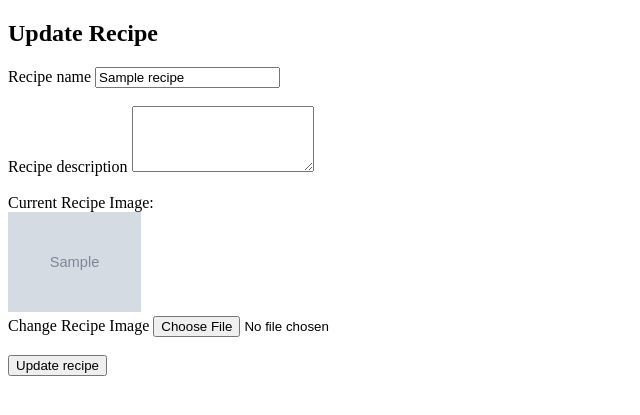
After one commit to manasibibekar/recipe-project, a Django app: page /update/1 in a window 1280 px wide. The commit adds this page. Shown: the top 415 px of the page, without its empty margins (0-640 px from the left). Run offline with Django 5.2, Linux system fonts and the light colour scheme; tables that the repository leaves empty hold one stand-in row (values such as "Sample post"); grey boxes marked "Sample" are stand-in pictures.

Commit message:
add feature | update recipe

```diff
--- a/recipe_project/recipe_project/urls.py
+++ b/recipe_project/recipe_project/urls.py
@@ -24,7 +24,8 @@ from django.conf import settings
 urlpatterns = [
     path("admin/", admin.site.urls),
     path("", recipes, name="home_name"),
-    path("delete/<id>/", delete_recipe, name='delete_recipe_name')
+    path("delete/<id>/", delete_recipe, name='delete_recipe_name'),
+    path("update/<id>", update_recipe, name='update_recipe_name')
 ]
 
 if settings.DEBUG:
--- a/recipe_project/vege/templates/recipes.html
+++ b/recipe_project/vege/templates/recipes.html
@@ -48,7 +48,7 @@
         <td>{{ recipe.recipe_name_model }}</td>
         <td>{{ recipe.recipe_description_model }}</td>
         <td><img src="media/{{ recipe.recipe_image_model }}" style="height: 100px;"></td>
-        <td><a href="delete/{{recipe.id}}/">Delete</a></td>
+        <td><a href="delete/{{recipe.id}}/">Delete</a> <br> <a href="update/{{recipe.id}}">Update</a></td>
     </tr>
     {%endfor %}
 </table>
--- /dev/null
+++ b/recipe_project/vege/templates/update.html
@@ -0,0 +1,37 @@
+<!DOCTYPE html>
+<html lang="en">
+
+<head>
+    <meta charset="UTF-8">
+    <meta name="viewport" content="width=device-width, initial-scale=1.0">
+    <title>Update Recipe</title>
+</head>
+
+<body>
+    <form method="post" enctype="multipart/form-data">
+        {% csrf_token %}
+        <h2>Update Recipe</h2>
+
+        <label>Recipe name</label>
+        <input type="text" name="update_recipe_name_html" required value="{{recipe.recipe_name_model}}"> <br><br>
+
+        <label>Recipe description</label>
+        <textarea name="update_recipe_description_html" required rows="4"
+            value="{{recipe.recipe_description_model}}"> </textarea> <br><br>
+
+        {% if recipe.recipe_image_model %}
+        <label>Current Recipe Image:</label> <br>
+        <img src="{{ recipe.recipe_image_model.url }}" alt="Recipe Image" height="100"><br>
+        <label for="update_recipe_image_html">Change Recipe Image</label>
+        <input type="file" name="update_recipe_image_html" id="update_recipe_image_html"> <br><br>
+        {% else %}
+        <label for="update_recipe_image_html">Upload Recipe Image</label>
+        <input type="file" name="update_recipe_image_html" id="update_recipe_image_html"> <br><br>
+        {% endif %}
+
+        <button type="submit">Update recipe</button>
+
+    </form>
+</body>
+
+</html>
--- a/recipe_project/vege/views.py
+++ b/recipe_project/vege/views.py
@@ -1,5 +1,6 @@
 from django.shortcuts import render, redirect
 from .models import *
+from django.shortcuts import get_object_or_404
 
 def recipes(request):
     if request.method == "POST":
@@ -28,3 +29,19 @@ def delete_recipe(request, id):
     recipe = Recipe.objects.get(id=id)
     recipe.delete()
     return redirect('home_name')
+
+def update_recipe(request, id):
+    if request.method == "GET":
+        recipe = Recipe.objects.get(id=id)
+        context = {"recipe": recipe}
+        return render(request, "update.html", context)
+
+    if request.method == "POST":
+        recipe = get_object_or_404(Recipe, id=id)
+        recipe.recipe_name_model = request.POST.get('update_recipe_name_html')
+        recipe.recipe_description_model = request.POST.get('update_recipe_description_html')
+        recipe.recipe_image_model = request.FILES.get('update_recipe_image_html')
+
+        recipe.save()
+
+        return redirect('home_name')
```
Also changed, not shown: recipe_project/public/static/recipe/soyachilli.jpg (deleted).
